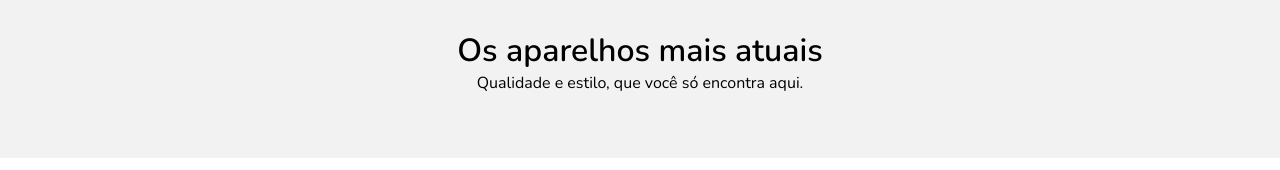
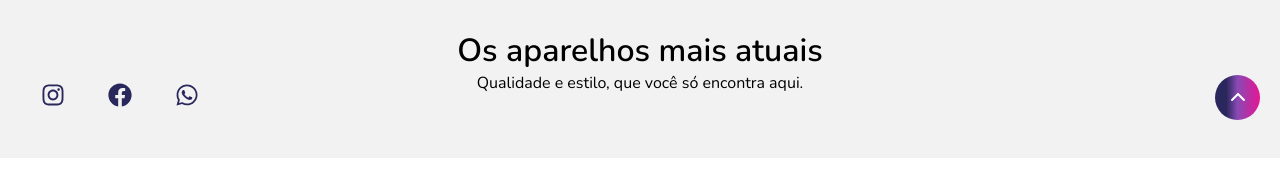
Before and after one commit to MarcioDavid81/tekia, a React (Vite) app: page /celulares in a window 1280 px wide. Shown: the part 640-810 px from the top of the page. Built offline with nearby package versions, Linux system fonts and the light colour scheme; no server answers.

Commit message:
feat: add contact buttons

```diff
--- a/src/App.jsx
+++ b/src/App.jsx
@@ -1,3 +1,4 @@
+import ScrollToTop from './components/ScrollToTop'
 import Provider from './context/Provider'
 import AppRoutes from './routes'
 import { createGlobalStyle } from 'styled-components'
@@ -23,6 +24,7 @@ function App() {
     <Provider>
       <GlobalStyle />
       <AppRoutes />
+      <ScrollToTop />
     </Provider>
 
   )
--- /dev/null
+++ b/src/components/ScrollToTop/index.jsx
@@ -0,0 +1,27 @@
+import { StyledWrapper } from "./styles";
+
+function ScrollToTop()  {
+
+    const handleClick = () => {
+        window.scrollTo({
+            top: 0,
+            behavior: 'smooth'
+        })
+    }
+
+  return (
+    <StyledWrapper>
+      <button
+        onClick={handleClick}
+        className="Btn"
+      >
+        <svg height="1.2em" className="arrow" viewBox="0 0 512 512">
+          <path d="M233.4 105.4c12.5-12.5 32.8-12.5 45.3 0l192 192c12.5 12.5 12.5 32.8 0 45.3s-32.8 12.5-45.3 0L256 173.3 86.6 342.6c-12.5 12.5-32.8 12.5-45.3 0s-12.5-32.8 0-45.3l192-192z" />
+        </svg>
+      </button>
+    </StyledWrapper>
+  );
+};
+
+
+export default ScrollToTop;
--- /dev/null
+++ b/src/components/ScrollToTop/styles.jsx
@@ -0,0 +1,52 @@
+import styled from "styled-components";
+
+export const StyledWrapper = styled.div`
+  position: fixed;
+  bottom: 40px;
+  right: 20px;
+  z-index: 1000;
+
+
+  .Btn {
+  width: 45px;
+  height: 45px;
+  background: linear-gradient(90deg, rgba(42,39,92,1) 25%, rgba(137,74,181,1) 50%, rgba(230,21,147,1) 100%);
+  display: flex;
+  align-items: center;
+  justify-content: center;
+  border-radius: 50%;
+  cursor: pointer;
+  position: relative;
+  border: none;
+  transition: all 0.3s;
+}
+
+.Btn:hover{
+  transform: scale(1.1);
+}
+
+.arrow path {
+  fill: white;
+}
+
+.Btn:hover .arrow {
+  animation: slide-in-bottom .7s cubic-bezier(0.250, 0.460, 0.450, 0.940) both;
+}
+
+@keyframes slide-in-bottom {
+  0% {
+    transform: translateY(10px);
+    opacity: 0;
+  }
+
+  100% {
+    transform: translateY(0);
+    opacity: 1;
+  }
+}
+
+@media (max-width: 768px) {
+  display: none;
+}
+
+`;
--- /dev/null
+++ b/src/components/SocialCard/index.jsx
@@ -0,0 +1,29 @@
+import { FaFacebook, FaInstagram, FaWhatsapp } from 'react-icons/fa';
+import {StyledSocialCard} from './styles'
+
+
+function SocialCard() {
+    return(
+        <StyledSocialCard>
+
+            <div className="social_card">
+
+                <a className="social_link" href="https://www.instagram.com/tekiatecnologia/" target='_blank'>
+                    <FaInstagram className='social_ico' />
+                </a>
+
+                <a className="social_link" href="https://www.facebook.com/tekiatecnologia" target='_blank'>
+                    <FaFacebook className='social_ico' />
+                </a>
+
+                <a className="social_link" href="https://api.whatsapp.com/send/?phone=5555997216999&text&type=phone_number&app_absent=0" target='_blank'>
+                    <FaWhatsapp className='social_ico' />
+                </a>
+
+            </div>
+
+        </StyledSocialCard>
+    )
+}
+
+export default SocialCard;
--- /dev/null
+++ b/src/components/SocialCard/styles.jsx
@@ -0,0 +1,47 @@
+import styled from "styled-components";
+
+export const StyledSocialCard = styled.div`
+    position: absolute;
+    bottom: 40px;
+    left: 20px;
+    z-index: 1000;
+
+    .social_card{
+      display: flex;
+      justify-content: space-between;
+      align-items: center;
+      width: 200px;
+      height: 50px;
+    }
+
+
+    .social_card .social_link {
+      display: flex;
+      align-items: center;
+      justify-content: center;
+      width: 33.3%;
+      height: 100%;
+      font-size: 24px;
+      text-decoration: none;
+      transition: 0.25s;
+    }
+
+    .social_link .social_ico {
+      text-shadow: 1px 1px rgba(31, 74, 121, 0.7);
+      transition: all 0.3s;
+      color: #2A275C;
+    }
+
+    .social_link:hover {
+
+      .social_ico{
+        color: #2A275C;
+        transform: scale(1.5);
+      }
+    }
+
+    @media (max-width: 1120px) {
+        display: none;
+    }
+
+`;
--- /dev/null
+++ b/src/components/WaButton/index.jsx
@@ -0,0 +1,17 @@
+import { FaWhatsapp } from 'react-icons/fa';
+import { StyledWaButton } from './styles'
+
+function WaButton() {
+    return(
+
+        <StyledWaButton>
+
+                <a className="social-link" href="https://api.whatsapp.com/send/?phone=5555997216999&text&type=phone_number&app_absent=0" target='_blank'>
+                    <FaWhatsapp className='w_ico' />
+                </a>
+
+        </StyledWaButton>
+    )
+}
+
+export default WaButton;
--- /dev/null
+++ b/src/components/WaButton/styles.jsx
@@ -0,0 +1,37 @@
+import styled from "styled-components";
+
+export const StyledWaButton = styled.div`
+    position: fixed;
+    bottom: 40px;
+    left: 20px;
+    z-index: 1000;
+    display: flex;
+    align-items: center;
+    justify-content: center;
+    opacity: 0;
+    width: 45px;
+    height: 45px;
+    border-radius: 50%;
+    background-color: #25D366;
+    transition: all 0.3s;
+
+    &:hover{
+        transform: scale(1.1);
+    }
+
+    a .w_ico{
+        display: flex;
+        align-items: center;
+        justify-content: center;
+        color: white;
+        font-size: 1.8rem;
+    }
+
+
+
+
+    @media (max-width: 1120px) {
+        opacity: 1;
+    }
+
+`;
--- a/src/pages/Acessorios/index.jsx
+++ b/src/pages/Acessorios/index.jsx
@@ -7,6 +7,8 @@ import { StyledAcessories } from "./styles";
 import fetchProducts from "../../api/fetchProducts";
 import ProductCard from "../../components/ProductCard";
 import SearchContext from "../../context/SearchContext";
+import SocialCard from "../../components/SocialCard";
+import WaButton from "../../components/WaButton";
 
 function Acessorios() {
 
@@ -30,6 +32,8 @@ function Acessorios() {
                     ))
                 }
             </StyledAcessories>
+            <SocialCard />
+            <WaButton />
         </Container>
         <Footer/>
     </>
--- a/src/pages/Celulares/index.jsx
+++ b/src/pages/Celulares/index.jsx
@@ -7,6 +7,8 @@ import { StyledPhones } from "./styles";
 import fetchProducts from "../../api/fetchProducts";
 import ProductCard from "../../components/ProductCard";
 import SearchContext from "../../context/SearchContext";
+import SocialCard from "../../components/SocialCard";
+import WaButton from "../../components/WaButton";
 
 
 
@@ -38,6 +40,8 @@ function Celulares() {
                     ))
                 }
             </StyledPhones>
+            <SocialCard />
+            <WaButton />
         </Container>
         <Footer/>
     </>
--- a/src/pages/Home/index.jsx
+++ b/src/pages/Home/index.jsx
@@ -12,6 +12,8 @@ import watches from '../../assets/watches.png';
 import midni from '../../assets/midnigth.png';
 import red from '../../assets/red.png';
 import withe from '../../assets/white.png';
+import SocialCard from '../../components/SocialCard';
+import WaButton from '../../components/WaButton';
 
 
 function Home() {
@@ -109,6 +111,11 @@ function Home() {
                             </section>
 
                 </HomeContainer>
+
+                <SocialCard />
+
+                <WaButton />
+
             </Container>
             <Footer/>
         </>
```
